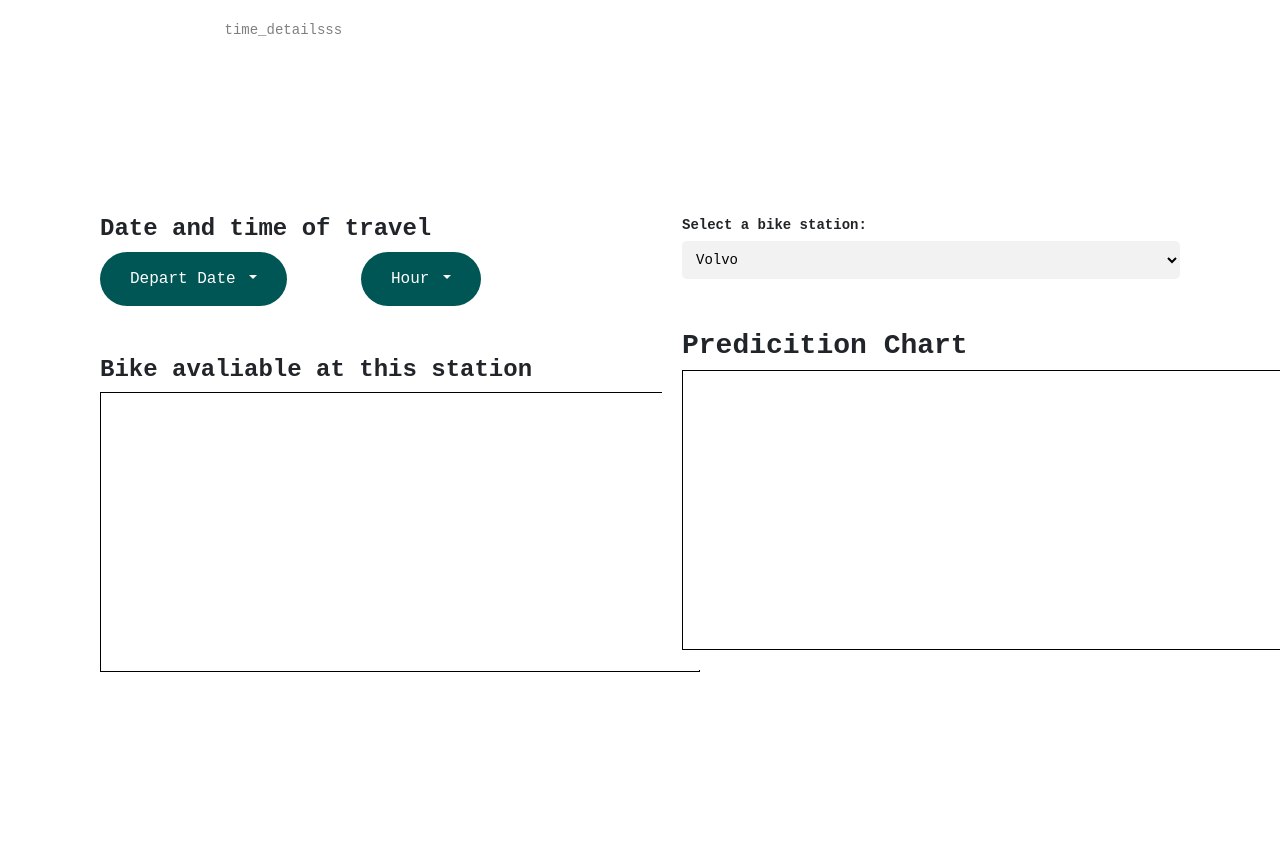
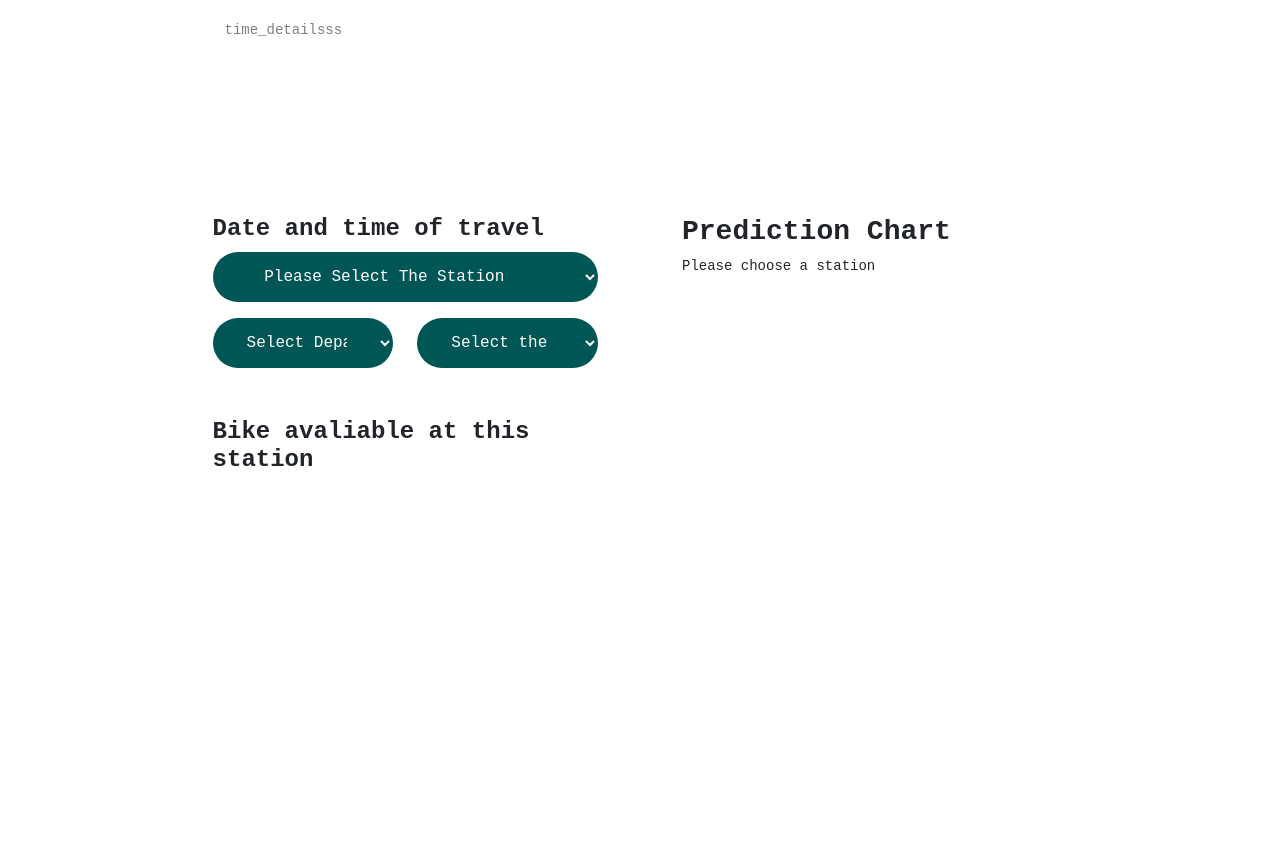
Before and after one commit to Shaun147/COMP_30830_GROUP13, a plain HTML site: page testse/index.html in a window 1280 px wide. Shown: the part 1940-2800 px from the top of the page. Drawn offline with nearby package versions, Linux system fonts and the light colour scheme; files whose address does not match are found by name.

Commit message:
update dropdown

```diff
--- a/testse/index.html
+++ b/testse/index.html
@@ -267,69 +267,77 @@
 </div>
 
   <div class="section" id="plan-trip">
-    <div class="container">
+      <div class="container d-flex justify-content-center">
         <div class="row">
           <div class="col-lg-6">
             <div class="card">
               <div class="card-body">
-                  <h4 class="card-title" id=plan-trip">Date and time of travel</h4>
-
+                <h4 class="card-title">Date and time of travel</h4>
+                <div class="row pb-3">
+                  <div class="col-lg-12">
+                    <div class="form-group">
+                      <select
+                        class="btn btn-secondary dropdown-toggle"
+                        id="bike_station_select"
+                        onchange="display_station_info()"
+                      >
+                        <option value="" disabled selected>
+                          Please Select The Station
+                        </option>
+                      </select>
+                    </div>
+                  </div>
+                </div>
                 <div class="row">
                   <div class="col-lg-6">
-                        <div class="dropdown">
-                          <button class="btn btn-secondary dropdown-toggle" type="button" id="dropdownMenuButton" data-bs-toggle="dropdown" aria-expanded="false">
-                            Depart Date
-                          </button>
-                          <ul class="dropdown-menu" aria-labelledby="dropdownMenuButton">
-                            <li><a class="dropdown-item" href="#">03/03</a></li>
-                            <li><a class="dropdown-item" href="#">03/04</a></li>
-                          </ul>
+                    <div class="form-group">
+                      <select
+                        class="btn btn-secondary dropdown-toggle"
+                        id="predict_day"
+                        onchange="predict_hour_dropdown()"
+                      >
+                        <option value="" disabled selected>
+                          Select Depart Date
+                        </option>
+                      </select>
                     </div>
                   </div>
 
                   <div class="col-lg-6">
-                        <div class="dropdown">
-                          <button class="btn btn-secondary dropdown-toggle" type="button" id="dropdownMenuButton" data-bs-toggle="dropdown" aria-expanded="false">
-                            Hour
-                          </button>
-                          <ul class="dropdown-menu" aria-labelledby="dropdownMenuButton">
-                            <li><a class="dropdown-item" href="#">13:00</a></li>
-                            <li><a class="dropdown-item" href="#">20:00</a></li>
-                          </ul>
+                    <div class="form-group">
+                      <select
+                        class="btn btn-secondary dropdown-toggle"
+                        id="predict_hour"
+                      >
+                        <option value="" disabled selected>
+                          Select the Hour
+                        </option>
+                      </select>
                     </div>
                   </div>
-
-                    </div>
-              </div>
-          </div>
-          <div class="card">
-            <div class="card-body">
-                <h4 class="card-title">Bike avaliable at this station</h4>
-                <div id="graph-container"></div>
                 </div>
               </div>
             </div>
 
-          <div class="col-lg-6">
             <div class="card">
               <div class="card-body">
-                <!-- <h2 class="card-title">Bike station select</h2> -->
-                <div id="bike_station_select">
-                    <label for="station_select">Select a bike station:</label>
-                    <select id="station_select" onchange="display_station_info()" >
-                        <option value ="volvo">Volvo</option>
-                    </select>
-                </div>
-              </div>
-            </div>
-          <div class="card">
-            <div class="card-body">
-              <h3 class="card-title">Predicition Chart</h3>
-              <div id="graph-container"></div>
+                <h4 class="card-title">Bike avaliable at this station</h4>
+                <div id="graph-container3"></div>
               </div>
             </div>
           </div>
 
+          <div class="col-md-6">
+            <div class="card">
+              <div class="card-body">
+                <h3 class="card-title">Prediction Chart</h3>
+                <div id="graph_title2">Please choose a station</div>
+                <div id="graph-container2"></div>
+              </div>
+            </div>
+          </div>
+        </div>
+      </div>
     </div>
 
 
--- a/testse/style.css
+++ b/testse/style.css
@@ -194,5 +194,13 @@ cursor: pointer;
 #graph-container {
 width: 600px;
 height: 280px;
-border: 1px solid black;
 }
+
+#dropdown-bottom1,#dropdown-bottom2{
+  background-color: #ffffff;
+  border-color: #ced4da;
+  color: #005555;
+  font-weight: 400;
+  text-align: left;
+
+}
```
Also changed, not shown: 2 other files. Lines whose indentation alone changed are shown as unchanged.
